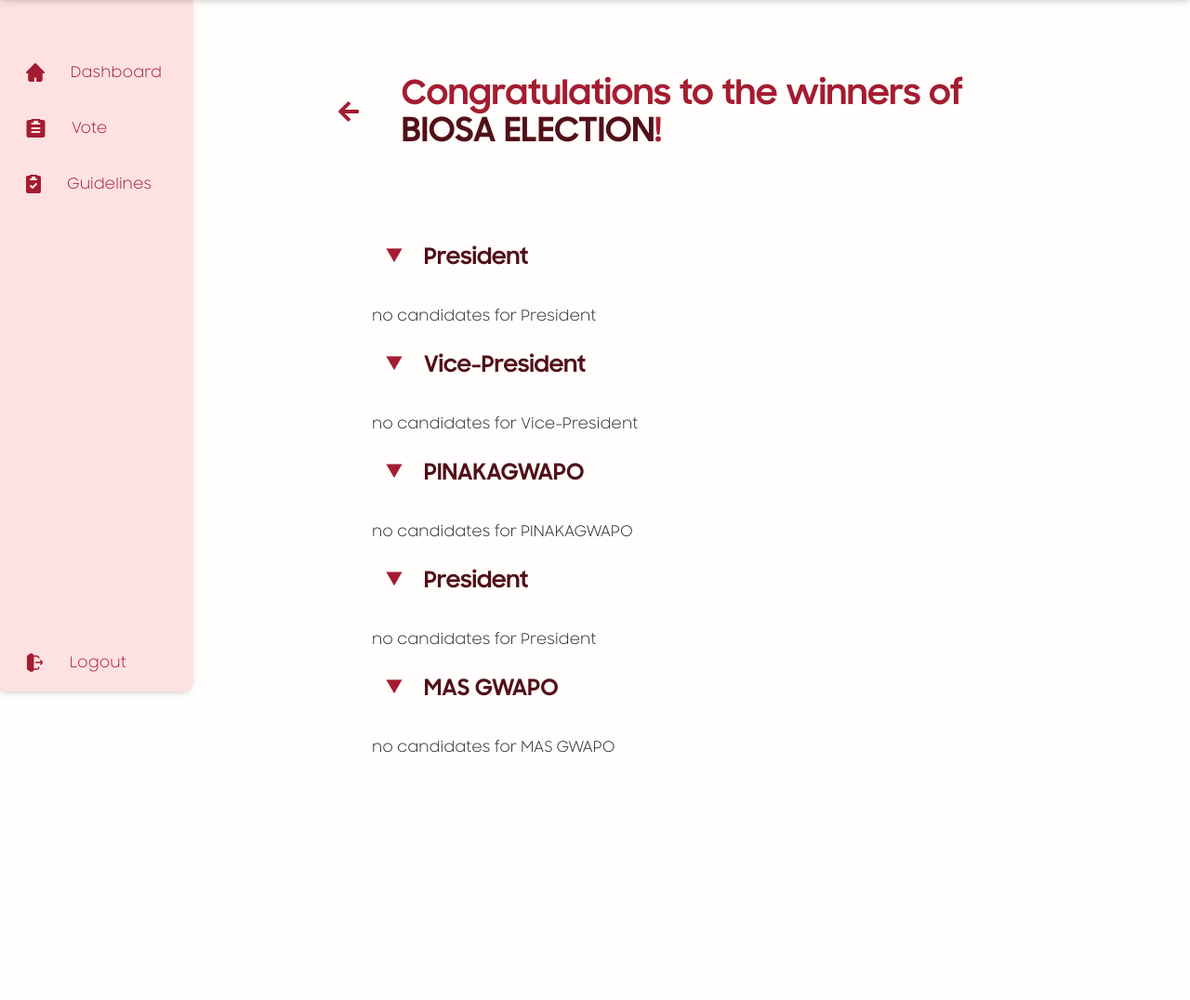
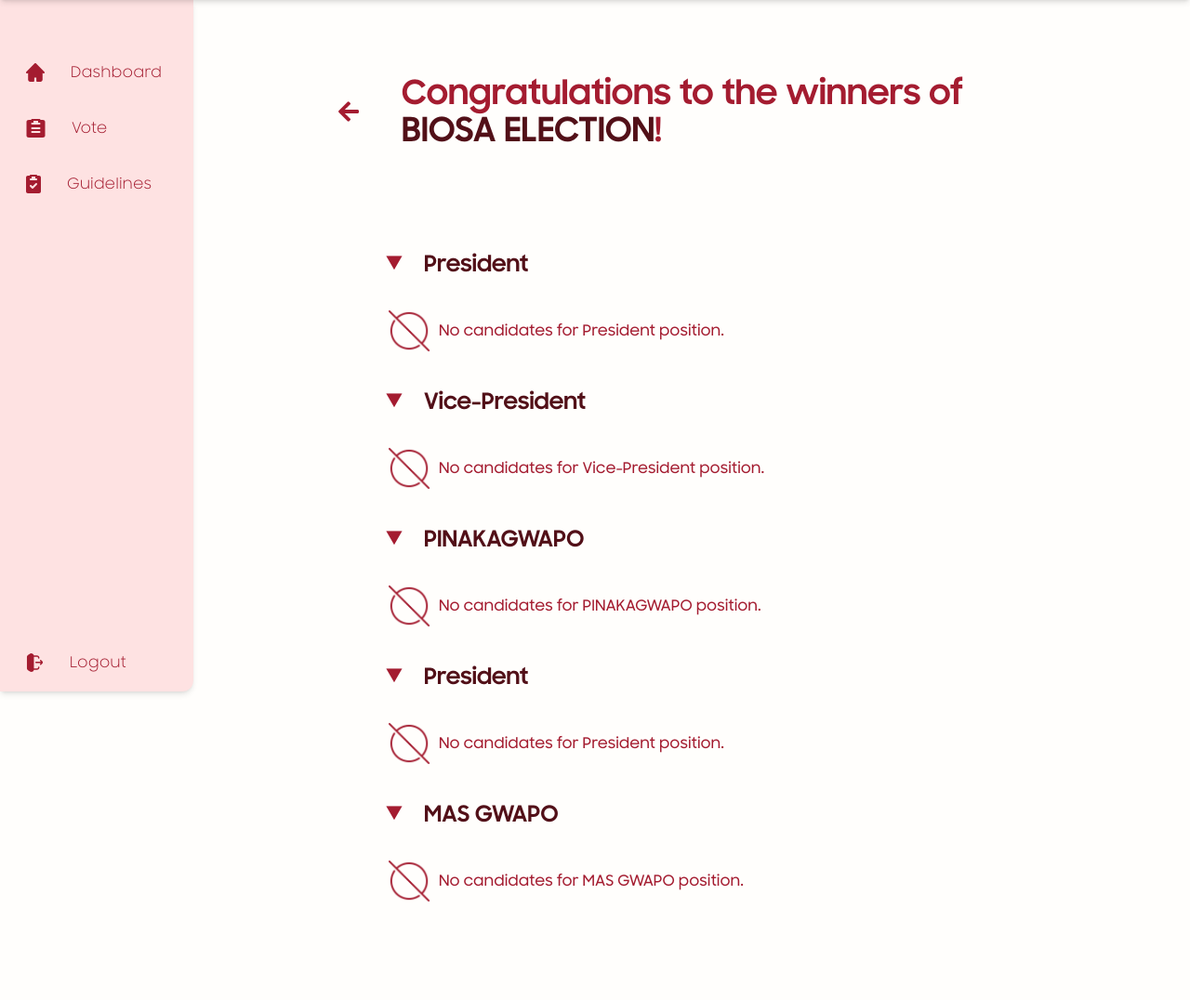
Before and after one commit to nezuuuuuuu/ElectEd, a Django app: template dashboard/templates/dashboard_templates/dashboard_check_results.html in a window 1280 px wide. Shown: the part 64-1140 px from the top of the page at 93% size. Before the commit the page ends 874 px from the top, so only its background shows below. Run offline with Django 5.2, Linux system fonts and the light colour scheme; data comes from the database, SQL or seed files in the repository; both versions use the stored data as it was after the commit; the template is opened without the code that fills it: values that come from a table or form of the project are taken from there, most other values are stand-ins (such as "Sample title", 1, 10 or a date in 2020); some libraries are stand-ins or nearby versions.

Commit message:
added no candidates error ui

```diff
--- a/dashboard/templates/dashboard_templates/dashboard_check_results.html
+++ b/dashboard/templates/dashboard_templates/dashboard_check_results.html
@@ -22,7 +22,7 @@
 {% endblock %}
 
 {% block body %}
-<section class='flex flex-col justify-center max-w-5xl py-12 mx-auto xl:py-0 mb-28 '>
+<section class='flex flex-col justify-center max-w-5xl py-12 mx-auto xl:py-0 mb-20 '>
     <div class="flex justify-between items-center relative px-8 pt-2 pl-6  mb-4 pb-20" >
         <button class="absolute mx-8 my-8 font-bold top-4 right-4" onclick="window.history.back()">
             <img src="{% static 'landingpics/arrowleft.png' %}" class="object-cover h-full p-3 rounded-lg border-maroon hover:bg-maroon/30" alt="No Image">
@@ -32,9 +32,26 @@
         </h1>
     </div>
 
+        {% if no_positions and no_candidates %}
+            <div class="pl-28 ml-4 flex items-center gap-2 w-full">
+                <img src="{% static 'landingpics/empty_icon.png' %}" alt="Empty icon" class="w-12 h-auto" >
+                <p class="text-maroon text-sm font-medium">No available position or candidate for this election.</p>
+            </div>
+        {% elif no_positions %}
+            <div class="pl-28 ml-4 flex items-center gap-2 w-full">
+                <img src="{% static 'landingpics/empty_icon.png' %}" alt="Empty icon" class="w-12 h-auto" >
+                <p class="text-maroon text-sm font-medium">No available positions for this election.</p>
+            </div>
+        {% elif no_candidates %}
+            <div class="pl-28 ml-4 flex items-center gap-2 w-full">
+                <img src="{% static 'landingpics/empty_icon.png' %}" alt="Empty icon" class="w-12 h-auto" >
+                <p class="text-maroon text-sm font-medium">No available candidates for this election.</p>
+            </div>
+        {% else %}
+
         {% for position in positions %}
 
-    <div class='flex flex-col items-start gap-3'>
+        <div class='flex flex-col items-start gap-3 my-2'>
             <!-- Button to toggle candidates visibility -->
             <button id="toggleButton-{{ position.id }}" class="mx-28 pl-2 py-1 text-maroon font-bold text-lg flex items-center rounded-lg hover:bg-maroon/10">
                 <span id="arrow-{{ position.id }}" class="text-xl w-8 text-center">&#9654;</span>  <!-- Default arrow -->
@@ -44,7 +61,10 @@
             <div id="candidatesContainer-{{ position.id }}" class="flex flex-col gap-4 px-28 py-4" style="display: none;">
                 {% if not position.has_candidates %}
 
-            no candidates for {{position.title}}
+                <div class="ml-4 flex items-center gap-2 w-full">
+                    <img src="{% static 'landingpics/empty_icon.png' %}" alt="Empty icon" class="w-12 h-auto" >
+                    <p class="text-maroon text-sm font-medium">No candidates for {{position.title}} position.</p>
+                </div>
 
                 {%endif%}
 
@@ -85,6 +105,7 @@
             </div>
         </div>
         {% endfor %}
+    {% endif %}
 </section>
 
 <script>
--- a/theme/static/css/dist/styles.css
+++ b/theme/static/css/dist/styles.css
@@ -1168,12 +1168,21 @@ select {
   padding-left: 3rem /* 20px */;
 }
 
-
-
-.pl-6 {
-  padding-left: 3rem /* 20px */;
-}
-
+.pl-10 {
+  padding-left: 2.5rem /* 40px */;
+}
+
+.pl-24 {
+  padding-left: 6rem /* 96px */;
+}
+
+.pl-28 {
+  padding-left: 7rem /* 112px */;
+}
+
+.pl-32 {
+  padding-left: 8rem /* 128px */;
+}
 
 
 .block {
```
Also changed, not shown: dashboard/templates/dashboard_templates/dashboard_votes.html (+5 -2 lines), dashboard/templates/dashboard_templates/dashboard_votes_candidates.html (+25 -1 lines), dashboard/views.py (+12 -1 lines), db.sqlite3, media/elections/electedlogo_github2.png (added), static/landingpics/empty_icon.png (added). Lines whose indentation alone changed are shown as unchanged.
